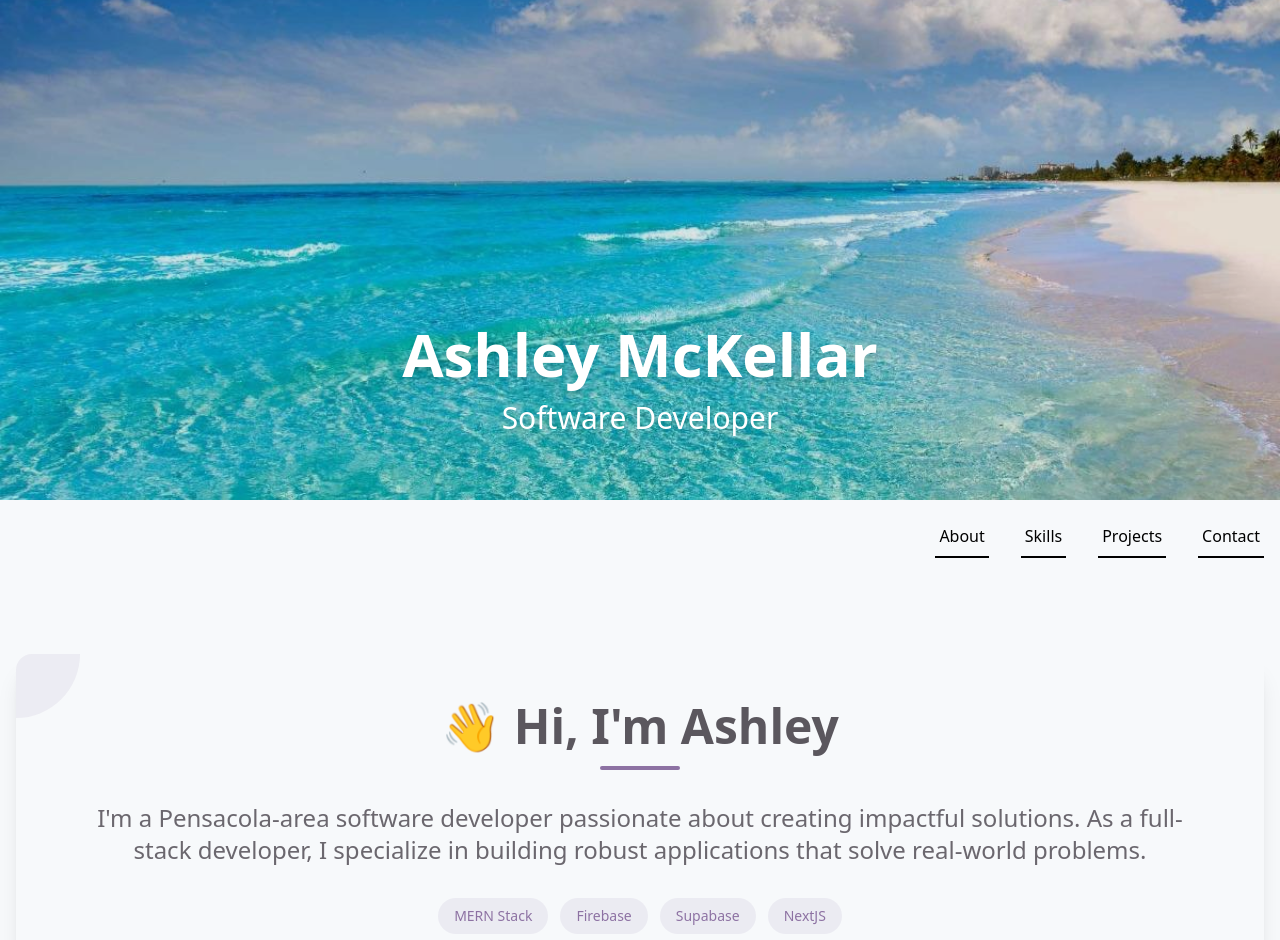
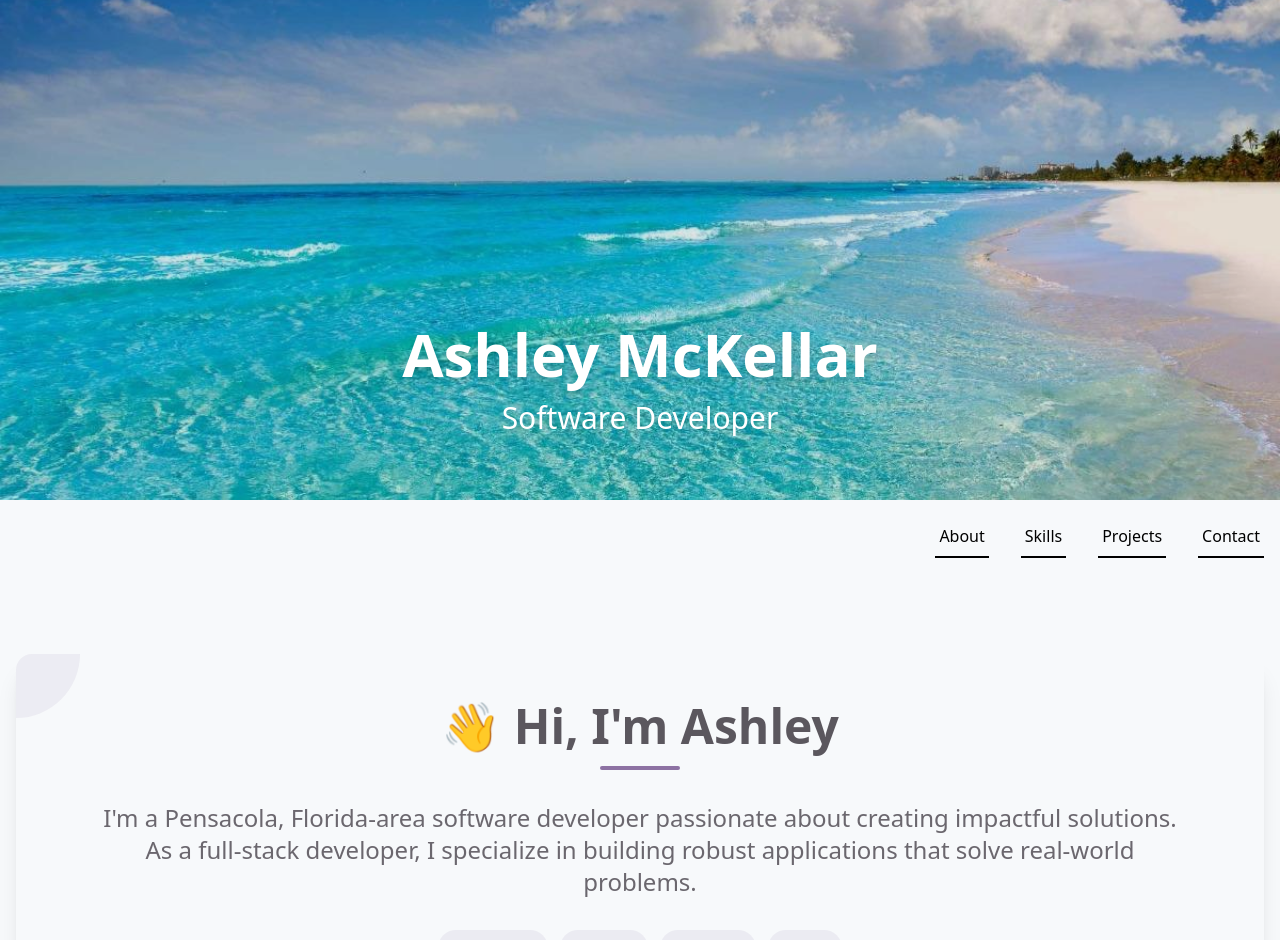
Before and after one commit to ashleymckellar/tailwind-portfolio, a React (Vite) app: page / in a window 1280 px wide. Shown: the top 940 px of the page. Built offline with nearby package versions, Linux system fonts and the light colour scheme.

Commit message:
updated summary

```diff
--- a/src/components/Summary.jsx
+++ b/src/components/Summary.jsx
@@ -33,7 +33,7 @@ const Summary = () => {
 
 
                             <p className="text-xl sm:text-2xl text-dark-grey/90 text-center leading-relaxed">
-                                I'm a Pensacola-area software developer passionate about creating impactful solutions.
+                                I'm a Pensacola, Florida-area software developer passionate about creating impactful solutions.
                                 As a full-stack developer, I specialize in building robust applications that solve real-world problems.
                             </p>
 
```
